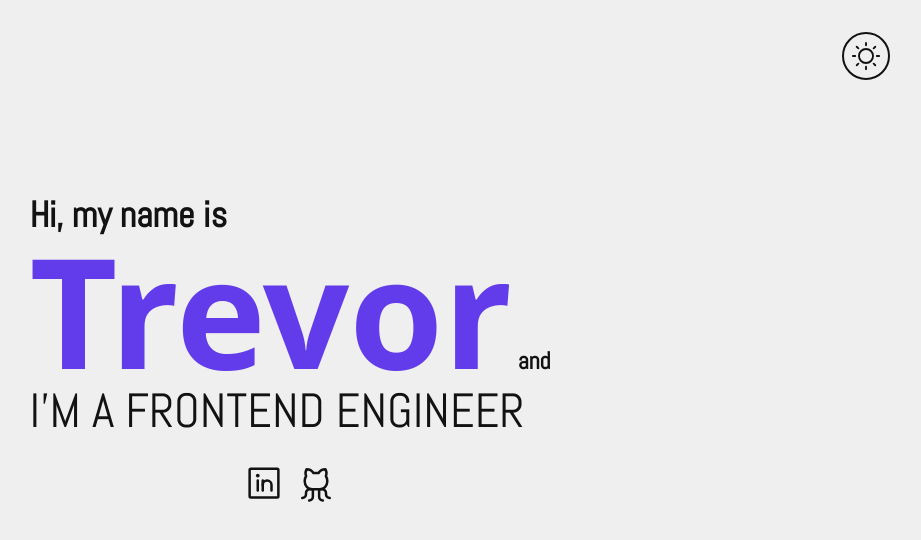
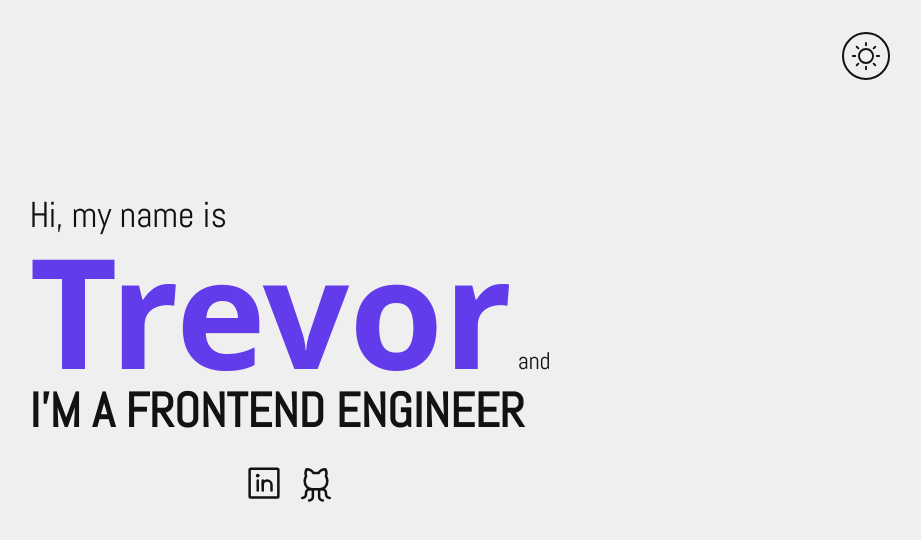
Before and after one commit to TrevorLeeman/trevorleeman.com, a Next.js app: page / in a window 1280 px wide. Shown: the top 540 px of the page, without its empty margins (350-1271 px from the left). Built offline with nearby package versions, Linux system fonts and the light colour scheme.

Commit message:
Update h1 styling

```diff
--- a/src/pages/index.tsx
+++ b/src/pages/index.tsx
@@ -1,10 +1,10 @@
-import type { ReactElement } from "react";
-import Layout from "../components/layout/Layout";
-import Head from "next/head";
-import Socials from "../components/socials/Socials";
+import type { ReactElement } from 'react';
+import Layout from '../components/layout/Layout';
+import Head from 'next/head';
+import Socials from '../components/socials/Socials';
 
 const Homepage = () => {
-  const CANONICAL_URL = "https://www.trevorleeman.com";
+  const CANONICAL_URL = 'https://www.trevorleeman.com';
 
   return (
     <>
@@ -17,16 +17,14 @@ const Homepage = () => {
       </Head>
       <div className="flex flex-grow flex-col items-center justify-center pb-52">
         <h1 className="flex flex-col pb-7 font-abel">
-          <span className="text-2xl font-semibold md:text-4xl">
-            Hi, my name is
-          </span>
+          <span className="text-2xl md:text-4xl">Hi, my name is</span>
           <span>
             <span className="font-default text-8xl font-bold text-theme-purple dark:text-theme-pink md:text-[9.5rem]">
               Trevor
             </span>
-            <span className="text-lg font-semibold md:text-2xl"> and</span>
+            <span className="text-lg md:text-2xl"> and</span>
           </span>
-          <span className="text-3xl md:text-5xl">I'M A FRONTEND ENGINEER</span>
+          <span className="text-3xl font-semibold md:text-5xl">I'M A FRONTEND ENGINEER</span>
         </h1>
         <Socials />
       </div>
```
